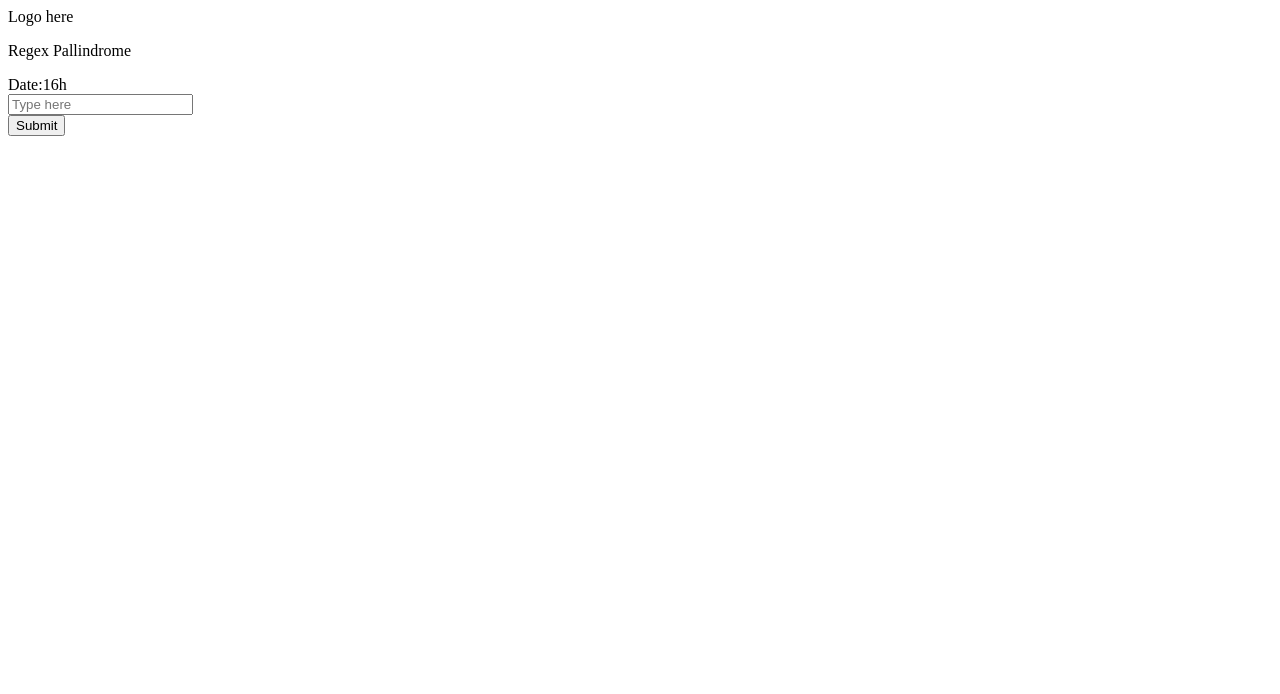
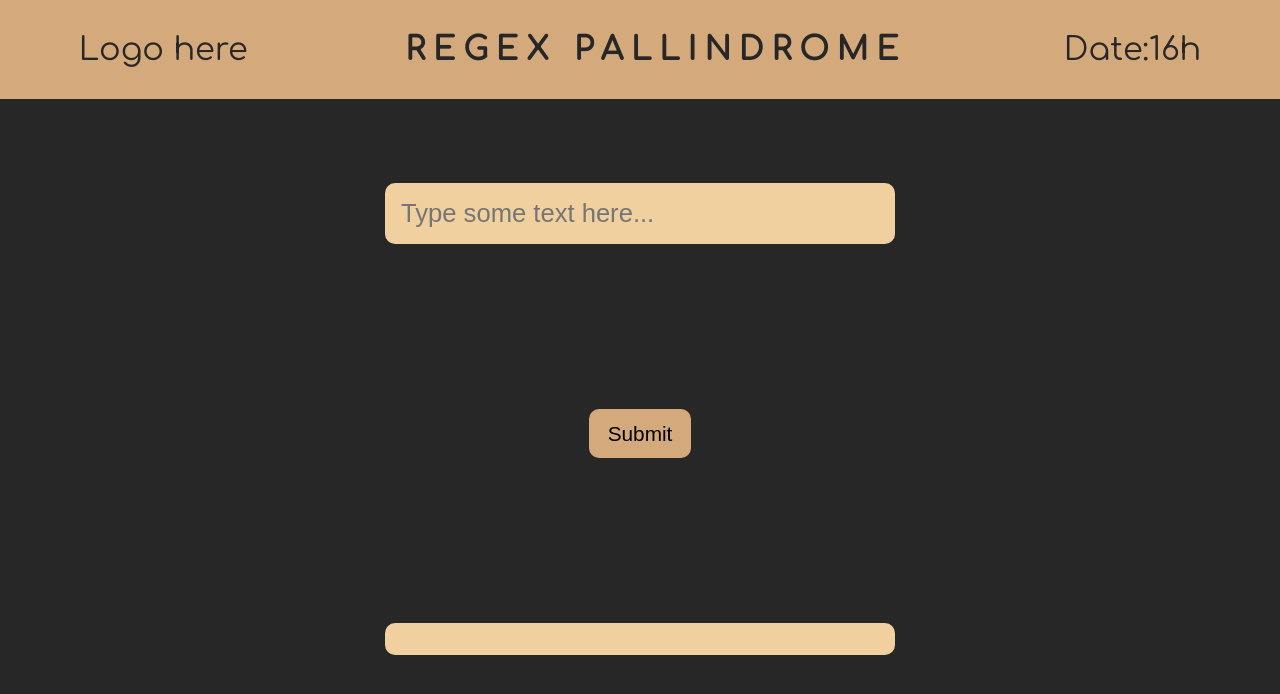
Before and after one commit to lexyking/Javascript-challenges, a plain HTML site: page Regex-Pallindrome/index.html in a window 1280 px wide. Drawn offline with Linux system fonts and the light colour scheme.

Commit message:
the js of the project

```diff
--- a/Regex-Pallindrome/index.html
+++ b/Regex-Pallindrome/index.html
@@ -6,6 +6,7 @@
     <meta name="viewport" content="width=device-width, initial-scale=1.0">
     <meta http-equiv="X-UA-Compatible" content="ie=edge">
     <link rel="stylesheet" href="style.css">
+    <link href="https://fonts.googleapis.com/css?family=Comfortaa" rel="stylesheet">
     <title>Regex Pallindrome</title>
 </head>
 
@@ -18,10 +19,10 @@
     <main class="container">
         <section class="mainSection">
             <section class="entry">
-                <input type="text" class="inputString" placeholder="Type here">
+                <input type="text" class="inputString" placeholder="Type some text here...">
             </section>
             <section class="submit">
-                <button class="btn">Submit</button>
+                <button class="submitBtn">Submit</button>
             </section>
             <section class="exit">
                 <p></p>
--- a/Regex-Pallindrome/index.js
+++ b/Regex-Pallindrome/index.js
@@ -1,9 +1,33 @@
+const entry = document.querySelector('.inputString');
+const submitBtn = document.querySelector('.submitBtn');
+const exit = document.querySelector('.exit p')
+
+submitBtn.addEventListener('click', () => {
+    if (isValid(entry.value)) {
+        if (checkPallindrome(entry.value)) {
+            console.log('congratulations');
+            console.log(exit);
+            return exit.innerHTML = 'Congratulations';
+        } else {
+            alert(`Sorry '${entry.value}' is not a pallindrome. Try another word.`)
+        }
+    } else {
+        alert('Please Write a word...')
+    }
+
+
+})
+
+const isValid = (str) => {
+    return (str.length !== 0);
+}
+
 const checkPallindrome = inputStr => {
     let tempStr = inputStr.match(/[a-z0-9]+/ig).join('').toLowerCase();
 
     let second = tempStr.split('').reverse().join('');
 
-    console.log(tempStr === second);
+    return (tempStr === second);
 }
 
 const str = 'KAYAK'
--- a/Regex-Pallindrome/style.css
+++ b/Regex-Pallindrome/style.css
@@ -0,0 +1,74 @@
+*{
+    margin: 0;
+    padding: 0;
+    box-sizing: border-box;
+}
+
+:root {
+  --pastel: #D2D8B3;
+  --raisin: #272727;
+  --beige: #D4AA7D;
+  --tuscan: #EFD09E;
+  --blue: #90A9B7;
+}
+
+body {
+  background: var(--raisin);
+  color: var(--raisin);
+  font-size: 2rem;
+  font-family: 'Comfortaa', cursive;
+}
+
+.header{
+    background: var(--beige);
+    display: flex;
+    flex-wrap: wrap;
+    justify-content: space-around;
+    padding: 2rem 0;
+}
+
+.header p{
+    text-transform: uppercase;
+    font-weight: bolder;
+    letter-spacing: .5rem;
+}
+
+.mainSection{
+    max-width: 80%;
+    margin: auto;
+    display: flex;
+    flex-direction: column;
+    border: 2px solid;
+    height: calc(100vh - 10rem);
+
+}
+
+.entry, .submit, .exit{
+    width: 50%;
+    margin: auto;
+    /* border: 2px solid; */
+    display: flex;
+}
+.inputString, .exit p{
+    width: 100%;
+    padding: 1rem;
+    font-size: 1.6rem;
+    background: var(--tuscan);
+    border-radius: 10px;
+    border: none;
+}
+
+.submitBtn{
+    margin: auto;
+    width: 20%;
+    padding: .8rem;
+    border-radius: 10px;
+    border: none;
+    font-size: 1.3rem;
+    background: var(--beige);
+}
+
+.submitBtn:hover{
+    background: var(--blue);
+    cursor: pointer;
+}
```
